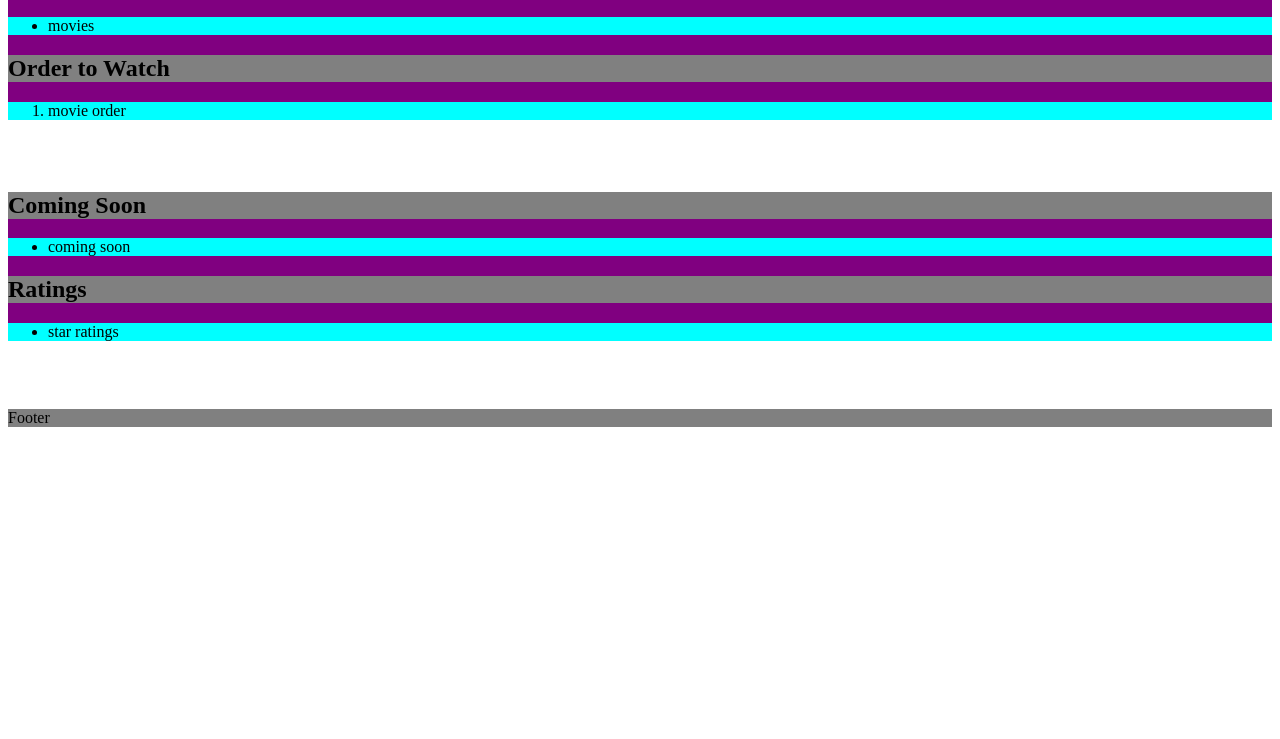
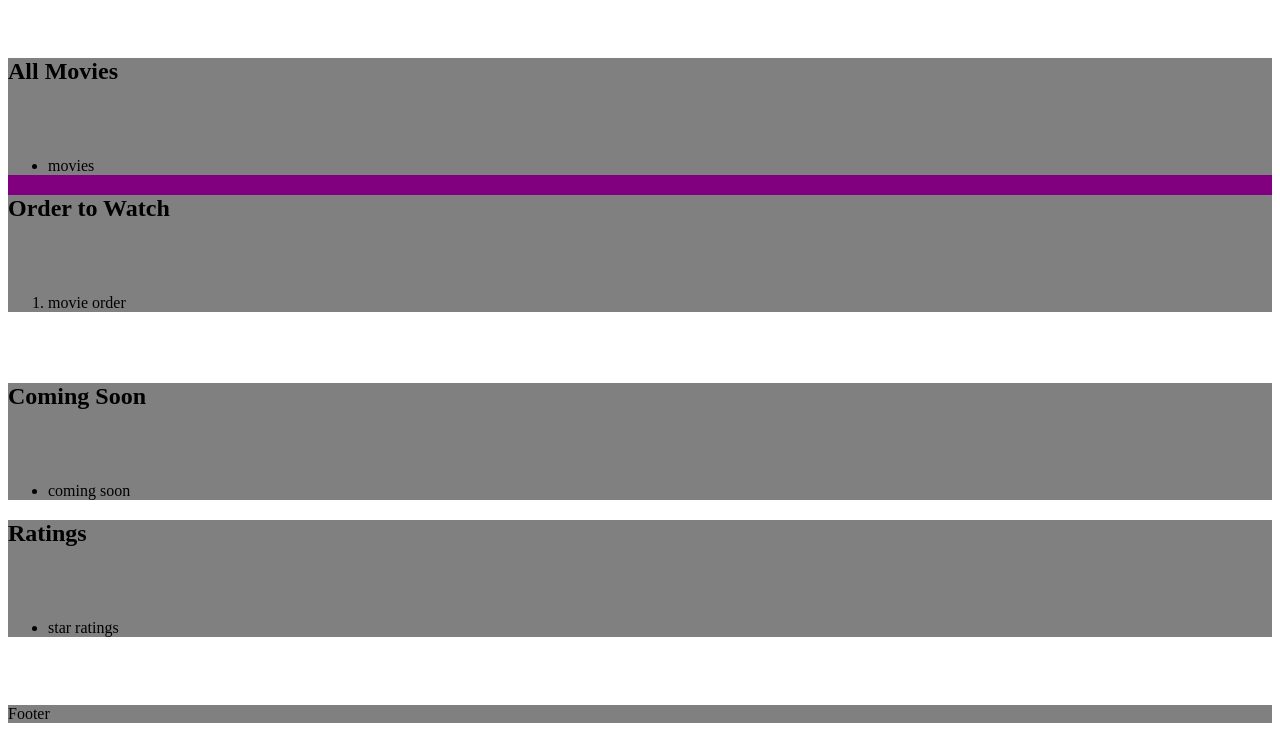
Before and after one commit to ldcruz00/ldcruz00.github.io, a plain HTML site: page index.html in a window 1280 px wide. Shown: the part 197-936 px from the top of the page. Before the commit the page ends 800 px from the top, so only its background shows below. Drawn offline with Linux system fonts and the light colour scheme.

Commit message:
Update index.html

```diff
--- a/index.html
+++ b/index.html
@@ -1,4 +1,4 @@
-<!Doctype html>
+<br></br><!Doctype html>
 <html>
   <head>
    <meta charset="utf-8">
@@ -11,14 +11,12 @@
       <div id="logo"> <img src="https://logosvector.net/wp-content/uploads/2013/05/star-wars-eps-vector-logo.png" width=100px> </div>
       <div id="title"><h1>THE STAR WARS SAGA</H1></div>
     </div>
-
+    <br></br>
     <div id="container">
 
       <div id="m-head">
          <h2>All Movies</h2>
-      </div>
-
-      <div id="all">
+        <br></br>
         <ul>
           <li>movies</li>
         </ul>
@@ -27,10 +25,7 @@
 
       <div id="o-head">
         <h2> Order to Watch </h2>
-      </div>
-
-
-        <div id="order">
+    <br></br>
           <ol>
             <li> movie order </li>
             </ul>
@@ -40,13 +35,11 @@
 
     <br></br>
 
-    <div id="container">
+    <div id="container2">
 
       <div id="s-head">
         <h2> Coming Soon </h2>
-      </div>
-
-      <div id="soon">
+        <br></br>
       <ul>
         <li> coming soon </li>
         </ul>
@@ -54,10 +47,7 @@
 
       <div id="r-head">
         <h2>Ratings</h2>
-      </div>
-
-
-      <div id="rate">
+        <br></br>
         <ul>
           <li> star ratings </li>
       </div>
```
